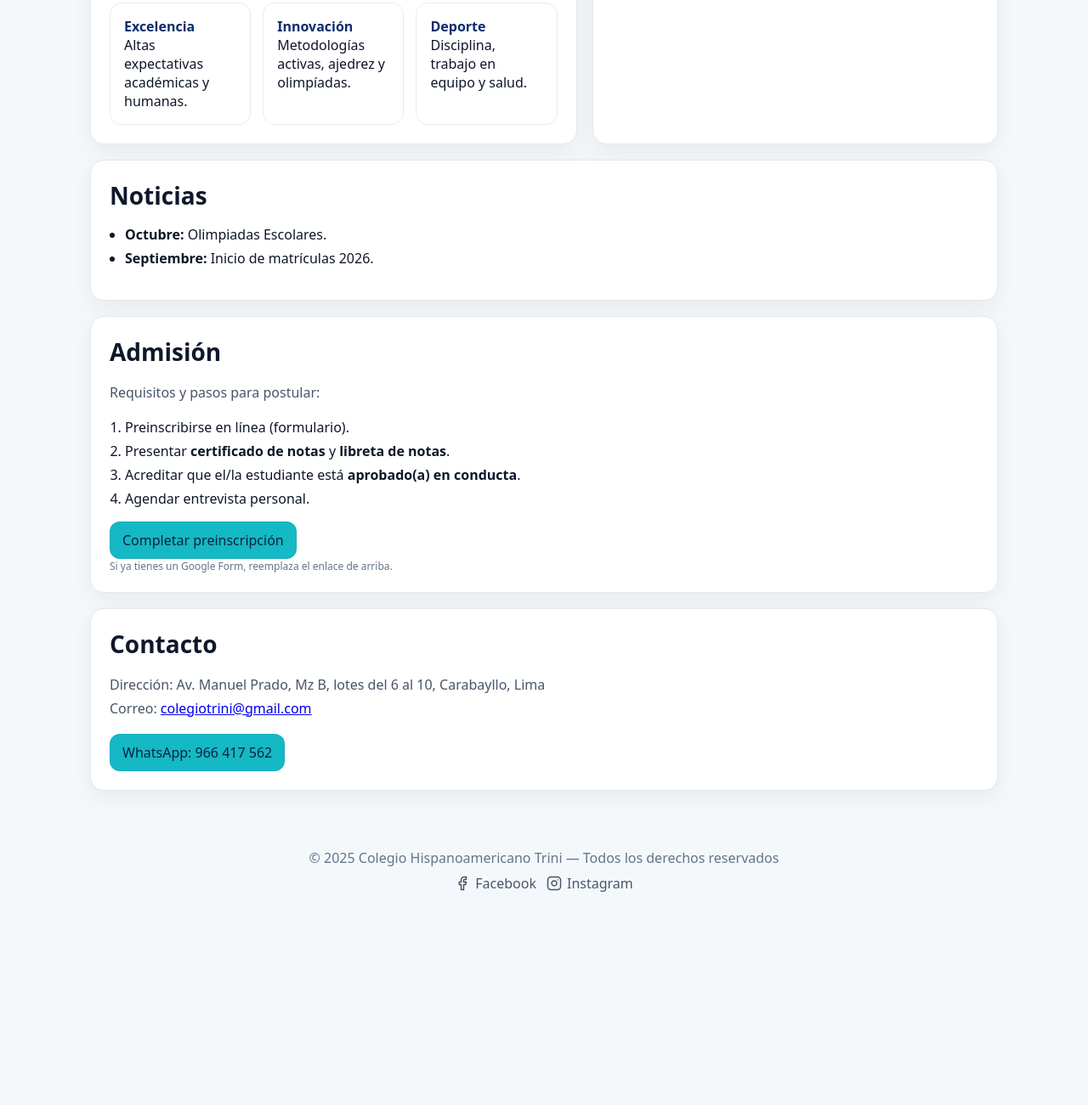
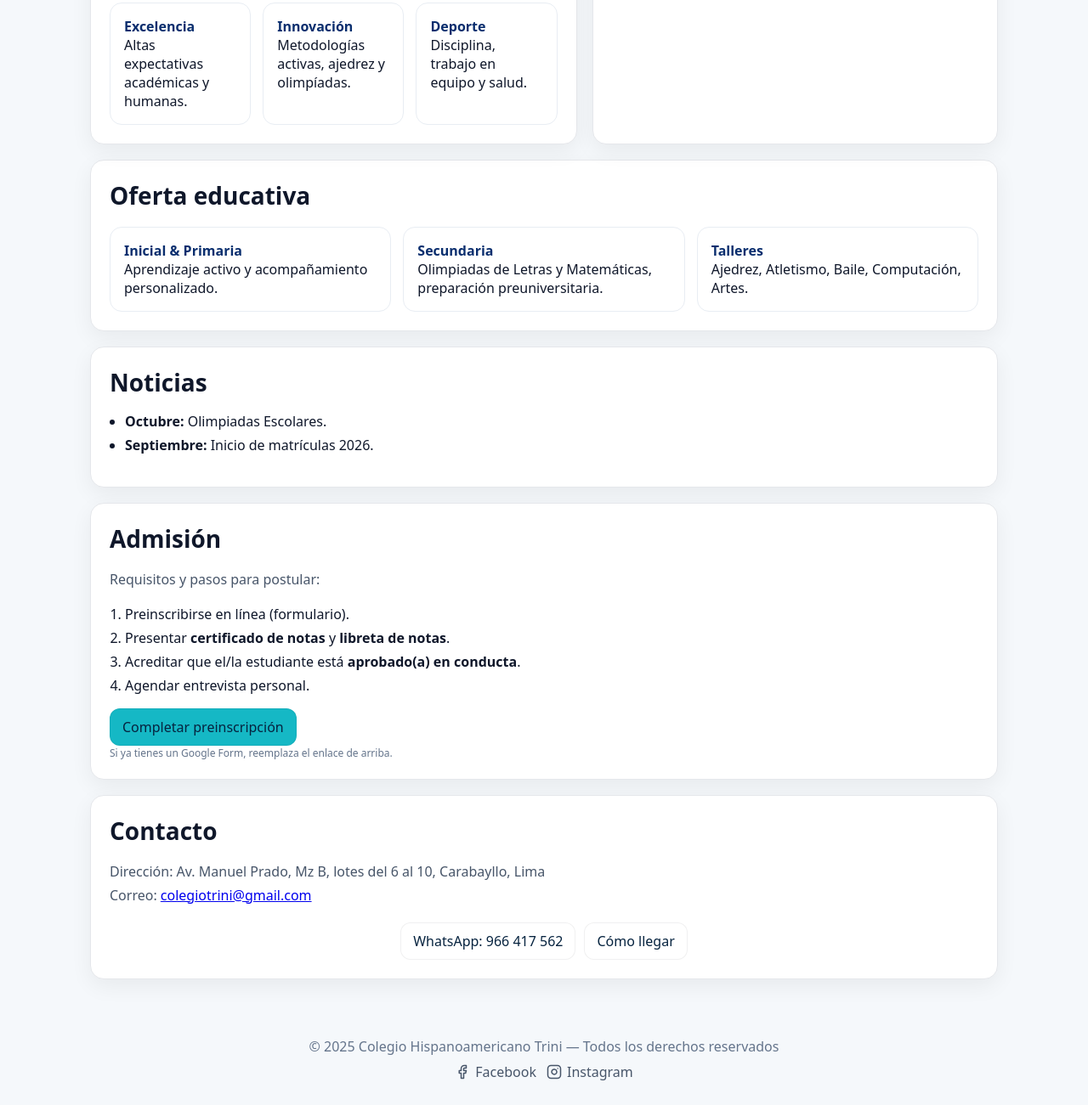
Before and after one commit to campeondepaz-lgtm/campeondepaz-lgtm.github.io, a plain HTML site: page index.html in a window 1280 px wide. Shown: the part 983-2284 px from the top of the page at 85% size. Before the commit the page ends 2062 px from the top, so only its background shows below. Drawn offline with Linux system fonts and the light colour scheme.

Commit message:
Update index.html

```diff
--- a/index.html
+++ b/index.html
@@ -145,6 +145,16 @@
       </aside>
     </div>
 
+    <!-- Oferta educativa -->
+    <section class="card" id="oferta" style="margin-top:18px">
+      <h3>Oferta educativa</h3>
+      <div class="hi">
+        <div class="tile"><b>Inicial & Primaria</b><br/>Aprendizaje activo y acompañamiento personalizado.</div>
+        <div class="tile"><b>Secundaria</b><br/>Olimpiadas de Letras y Matemáticas, preparación preuniversitaria.</div>
+        <div class="tile"><b>Talleres</b><br/>Ajedrez, Atletismo, Baile, Computación, Artes.</div>
+      </div>
+    </section>
+
     <section class="card" id="noticias" style="margin-top:18px">
       <h3>Noticias</h3>
       <ul class="list">
@@ -172,7 +182,10 @@
         Dirección: Av. Manuel Prado, Mz B, lotes del 6 al 10, Carabayllo, Lima<br/>
         Correo: <a href="mailto:colegiotrini@gmail.com">colegiotrini@gmail.com</a>
       </p>
-      <a class="cta" href="https://wa.me/51966417562" target="_blank" rel="noopener">WhatsApp: 966 417 562</a>
+      <div class="quick">
+        <a class="cta" href="https://wa.me/51966417562" target="_blank" rel="noopener">WhatsApp: 966 417 562</a>
+        <a class="cta" href="https://maps.google.com/?q=Av.%20Manuel%20Prado%2C%20Mz%20B%2C%20lotes%20del%206%20al%2010%2C%20Carabayllo%2C%20Lima" target="_blank" rel="noopener">Cómo llegar</a>
+      </div>
     </section>
   </main>
 
```
